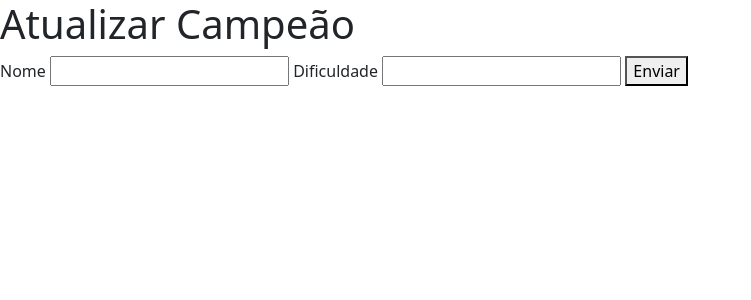
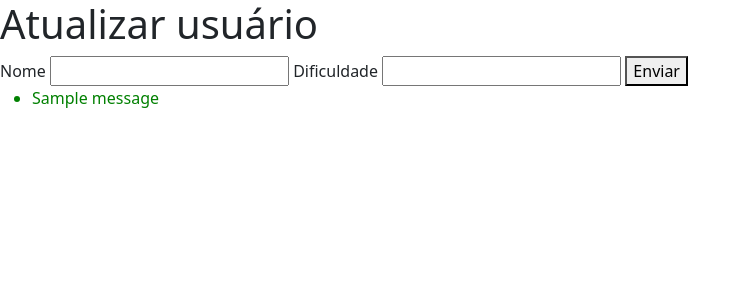
Before and after one commit to laura1050santos/TrabalhoFinal2, a Flask app: page /update_user/ in a window 1280 px wide. Shown: the top 300 px of the page, without its empty margins (0-751 px from the left). Run offline with Flask 3, Linux system fonts and the light colour scheme; tables that the repository leaves empty hold one stand-in row (values such as "Sample post"); one stand-in notice (Sample message) is shown; some libraries are stand-ins or nearby versions.

Commit message:
Atualizar o update_user.html

```diff
--- a/TrabalhoFinal/templates/user/update_user.html
+++ b/TrabalhoFinal/templates/user/update_user.html
@@ -7,15 +7,24 @@
     <link rel="stylesheet" href="{{url_for('static', filename='css/bootstrap.min.css')}}">
 </head>
 <body>
-    <h1>Atualizar Campeão</h1>
+    <h1>Atualizar usuário </h1>
     <form id="update" action="/update_user" method="POST">
         <label for="nome">Nome</label>
         <input type="text" id="nome" name="nome" required>
 
-        <label for="dificuldade">Dificuldade</label>
-        <input type="text" id="dificuldade" name="dificuldade" required>
+        <label for="email">Dificuldade</label>
+        <input type="text" id="email" required>
 
         <button type="submit">Enviar</button>
     </form>
+{% with messages = get_flashed_messages(with_categories=True) %}
+      {% if messages %}
+        <ul>
+          {% for category, message in messages %}
+            <li style="color: {{ 'red' if category == 'error' else 'green' }}">{{ message }}</li>
+          {% endfor %}
+        </ul>
+      {% endif %}
+    {% endwith %}
 </body>
 </html>
```
